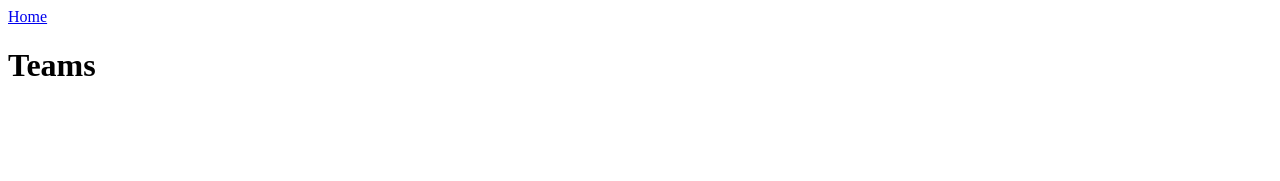
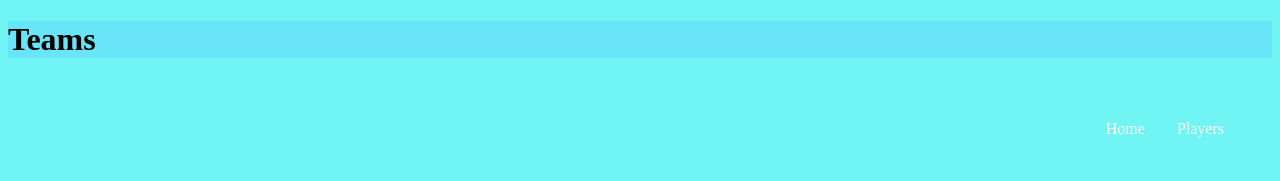
Before and after one commit to Danna60635/Css-final-website-project, a plain HTML site: page teams.html in a window 1280 px wide. Drawn offline with Linux system fonts and the light colour scheme.

Commit message:
progress

```diff
--- /dev/null
+++ b/players.css
@@ -0,0 +1,7 @@
+body {
+    background-color:rgb(160, 244, 203);
+}
+
+.header {
+    background-color:rgb(63, 244, 175);
+}
--- a/teams.css
+++ b/teams.css
@@ -1,8 +1,27 @@
 body {
-    background-color: rgb(17, 243, 243);
+    background-color: rgb(112, 244, 244);
 }
 
 
 .header {
-    background-color: rgb(190, 190, 232);
+    background-color: rgb(104, 229, 248);
 }
+
+.nav-links {
+    display: flex;
+    justify-content: flex-end;
+    padding: 2rem;
+    list-style: none;
+}
+
+.nav-links a {
+    color: white;
+    text-decoration: none;
+    padding: 0.5rem 1rem;
+    border-radius: 4px;
+    transition: 2s;
+}
+
+.nav-links a:hover {
+    background-color:rgb(76, 234, 207);
+}
--- a/teams.html
+++ b/teams.html
@@ -4,8 +4,9 @@
     <meta charset="UTF-8">
     <meta name="viewport" content="width=device-width, initial-scale=1.0">
     <title>Teams</title>
-    <link rel="stylesheets" href="teams.css">
-    <a href="index.html">Home</a>
+    <link rel="stylesheet" href="teams.css">
+
+
 
 </head>
 <body>
@@ -13,6 +14,10 @@
         <h1>Teams</h1>
     </div>
 
+    <div class="nav-links">
+        <a href="index.html">Home</a>
+        <a href="players.html">Players</a>
+    </div>
 
 </body>
 </html>
```
Also changed, not shown: index.html (+5 -10 lines), players.html (added, +19 -0 lines).
